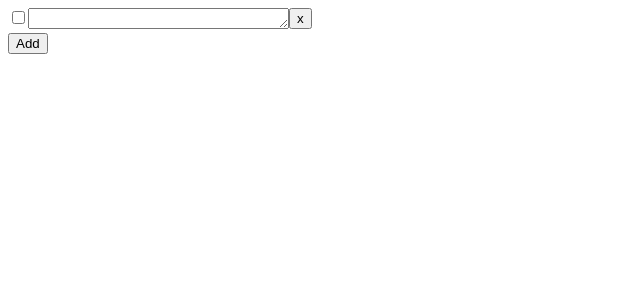
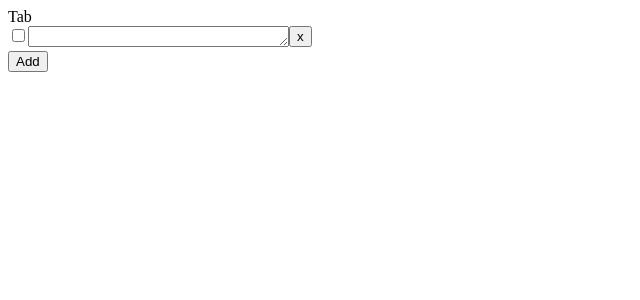
Before and after one commit to Andreyskn/todo-list-frontend, a React app: page / in a window 1280 px wide. Shown: the top 300 px of the page, without its empty margins (0-640 px from the left). Built offline with nearby package versions, Linux system fonts and the light colour scheme.

Commit message:
progress on tabs

```diff
--- a/package.json
+++ b/package.json
@@ -11,6 +11,7 @@
 		"@babel/core": "^7.1.2",
 		"@babel/plugin-proposal-class-properties": "^7.1.0",
 		"@babel/plugin-proposal-decorators": "^7.1.2",
+		"@babel/plugin-transform-runtime": "^7.1.0",
 		"@babel/preset-env": "^7.1.0",
 		"@babel/preset-react": "^7.0.0",
 		"@babel/preset-typescript": "^7.1.0",
@@ -33,6 +34,7 @@
 		"react": "^16.6.0",
 		"react-dom": "^16.6.0",
 		"react-redux": "^5.1.0",
-		"redux": "^4.0.1"
+		"redux": "^4.0.1",
+		"redux-saga": "^0.16.2"
 	}
 }
--- a/src/components/MainContainer.tsx
+++ b/src/components/MainContainer.tsx
@@ -0,0 +1,71 @@
+import React from 'react';
+import Tab from './Tab';
+import { actions } from '../store/actions';
+
+export default class MainContainer extends React.Component<any, any> {
+
+	generateId = {
+		task: () => Math.max(...this.props.tasks.map(t => t.id)) + 1,
+		tab: () => Math.max(...this.props.tabs.map(t => t.id)) + 1,
+	}
+
+	createEmptyTask = (id) => ({ id, title: '', done: false });
+
+	addTask = (tabId) => () => {
+		const { tabs, tasks, dispatch } = this.props;
+		const newTaskId = this.generateId.task();
+		const taskList = [...tasks, this.createEmptyTask(newTaskId)];
+		const tabList = tabs.map(tab => tab.id === tabId ? { ...tab, taskIds: [...tab.taskIds, newTaskId] } : tab);
+
+		dispatch(actions.addTask({ tasks: taskList, tabs: tabList }));
+	}
+
+	removeTask = (tabId) => (taskId) => () => {
+		const { tasks, tabs, dispatch } = this.props;
+
+		const activeTab = tabs.find(tab => tab.id === tabId);
+		const hasSingleTask = activeTab.taskIds.length === 1;
+
+		if (hasSingleTask && !tasks[0].title && !tasks[0].done) return;
+
+		const taskList = tasks.filter(task => task.id !== taskId);
+
+		let newTaskId;
+		if (hasSingleTask) {
+			newTaskId = this.generateId.task();
+			taskList.push(this.createEmptyTask(newTaskId));
+		}
+
+		const updateTaskIds = (taskIds) => {
+			const filtered = taskIds.filter(tId => tId !== taskId);
+			return newTaskId ? [...filtered, newTaskId] : filtered;
+		}
+		const tabList = tabs.map(tab => tab.id === tabId ? { ...tab, taskIds: updateTaskIds(tab.taskIds) } : tab);
+
+		dispatch(actions.removeTask({ tasks: taskList, tabs: tabList }));
+	}
+
+	renderTab = () => {
+		const { tabs, tasks, dispatch } = this.props;
+		const activeTab = tabs.find(tab => tab.isActive);
+		const activeTasks = activeTab.taskIds.map(taskId => tasks.find(task => task.id === taskId)); // TODO: optimize
+
+		return <Tab
+			tabId={activeTab.id}
+			title={activeTab.title}
+			tasks={activeTasks}
+			dispatch={dispatch}
+			generateId={this.generateId.task}
+			addTask={this.addTask}
+			removeTask={this.removeTask}
+		/>;
+	}
+
+	render() {
+		return (
+			<div>
+				{this.renderTab()}
+			</div>
+		)
+	}
+}
--- a/src/components/Tab.tsx
+++ b/src/components/Tab.tsx
@@ -1,13 +1,15 @@
 import React from 'react';
 import TaskList from './TaskList';
 
-export default class Tab extends React.Component {
+export default class Tab extends React.Component<any, any> {
+
 	render() {
-		const { tasks, dispatch } = this.props;
+		const { title, tabId, tasks, dispatch, addTask, removeTask } = this.props;
 
 		return (
 			<div>
-				<TaskList tasks={tasks} dispatch={dispatch} />
+				{title}
+				<TaskList tasks={tasks} dispatch={dispatch} addTask={addTask(tabId)} removeTask={removeTask(tabId)} />
 			</div>
 		)
 	}
--- a/src/components/TaskList.tsx
+++ b/src/components/TaskList.tsx
@@ -2,57 +2,31 @@ import React from 'react';
 import Task from './Task';
 import { Button } from './base-ui';
 import { actions } from '../store/actions';
-import { emptyTask } from '../utils';
 
 export default class TaskList extends React.Component<any> {
-
-	getLastId = () => Math.max(...this.props.tasks.map(t => t.id));
-
-	lastId = this.getLastId();
-
-	componentDidUpdate() {
-		this.lastId = this.getLastId();
-	}
-
-	addTask = () => {
-		const { tasks, dispatch } = this.props;
-		const taskList = [...tasks, emptyTask(++this.lastId)];
-
-		dispatch(actions.tasks.addTask(taskList));
-	}
-
-	removeTask = (id) => () => {
-		const { tasks, dispatch } = this.props;
-		if (tasks.length === 1 && !tasks[0].title && !tasks[0].done) return;
-
-		const taskList = tasks.filter(task => task.id !== id);
-		if (!taskList.length) taskList.push(emptyTask(++this.lastId));
-
-		dispatch(actions.tasks.removeTask(taskList));
-	}
 
 	toggleTask = (id) => () => {
 		const { tasks, dispatch } = this.props;
 		const taskList = tasks.map(task => task.id === id ? { ...task, done: !task.done } : task);
 
-		dispatch(actions.tasks.toggleTask(taskList));
+		dispatch(actions.toggleTask(taskList));
 	}
 
 	updateTaskTitle = (id) => (e) => {
 		const { tasks, dispatch } = this.props;
 		const title = e.target.value;
-		const taskList = tasks.map(task => task.id === id ? { ...task, title } : task);
+		const taskList = tasks.map(task => task.id === id ? { ...task, title } : task); // bug
 
-		dispatch(actions.tasks.updateTaskTitle(taskList));
+		dispatch(actions.updateTaskTitle(taskList));
 	}
 
 	render() {
-		const { tasks } = this.props;
+		const { tasks, addTask, removeTask } = this.props;
 
 		return (
 			<div>
-				{tasks.map(t => <Task key={t.id} title={t.title} done={t.done} removeTask={this.removeTask(t.id)} toggleTask={this.toggleTask(t.id)} updateTaskTitle={this.updateTaskTitle(t.id)} />)}
-				<Button text='Add' onClick={this.addTask} />
+				{tasks.map(t => <Task key={t.id} title={t.title} done={t.done} removeTask={removeTask(t.id)} toggleTask={this.toggleTask(t.id)} updateTaskTitle={this.updateTaskTitle(t.id)} />)}
+				<Button text='Add' onClick={addTask} />
 			</div>
 		)
 	}
--- a/src/index.tsx
+++ b/src/index.tsx
@@ -3,12 +3,11 @@ import ReactDOM from 'react-dom';
 import { Provider, connect } from 'react-redux';
 import store from './store';
 import TaskList from './components/TaskList';
-import Tab from './components/Tab';
 import { ApplicationState } from './store/reducer';
+import MainContainer from './components/MainContainer';
 
 const connected = {
-	TaskList: connect((state: ApplicationState) => ({ tasks: state.tasks }))(TaskList),
-	// Tab: connect((state: ApplicationState) => ({ tabs: state.tabs, tasks: state.tasks }))(Tab),
+	MainContainer: connect((state: ApplicationState) => ({ tabs: state.tabs, tasks: state.tasks }))(MainContainer),
 }
 
 class App extends React.Component<{}, {}> {
@@ -16,8 +15,7 @@ class App extends React.Component<{}, {}> {
 	render() {
 		return (
 			<Provider store={store}>
-				<connected.TaskList />
-				{/* <connected.Tab /> */}
+				<connected.MainContainer />
 			</Provider>
 		)
 	}
--- a/src/store/actions.ts
+++ b/src/store/actions.ts
@@ -1,19 +1,15 @@
 import { Task } from './reducer'
 
 export const actionTypes = {
-	tasks: {
-		ADD_TASK: '[TASKS] ADD_TASK',
-		REMOVE_TASK: '[TASKS] REMOVE_TASK',
-		TOGGLE_TASK: '[TASKS] TOGGLE_TASK',
-		UPDATE_TASK_TITLE: '[TASKS] UPDATE_TASK_TITLE'
-	},
+	ADD_TASK: '[TASKS] ADD_TASK',
+	REMOVE_TASK: '[TASKS] REMOVE_TASK',
+	TOGGLE_TASK: '[TASKS] TOGGLE_TASK',
+	UPDATE_TASK_TITLE: '[TASKS] UPDATE_TASK_TITLE',
 }
 
 export const actions = {
-	tasks: {
-		addTask: (tasks: Task[]) => ({ type: actionTypes.tasks.ADD_TASK, payload: { tasks } }),
-		removeTask: (tasks: Task[]) => ({ type: actionTypes.tasks.REMOVE_TASK, payload: { tasks } }),
-		toggleTask: (tasks: Task[]) => ({ type: actionTypes.tasks.TOGGLE_TASK, payload: { tasks } }),
-		updateTaskTitle: (tasks: Task[]) => ({ type: actionTypes.tasks.UPDATE_TASK_TITLE, payload: { tasks } }),
-	},
+	addTask: (changeSet) => ({ type: actionTypes.ADD_TASK, payload: changeSet }),
+	removeTask: (changeSet) => ({ type: actionTypes.REMOVE_TASK, payload: changeSet }),
+	toggleTask: (tasks: Task[]) => ({ type: actionTypes.TOGGLE_TASK, payload: { tasks } }),
+	updateTaskTitle: (tasks: Task[]) => ({ type: actionTypes.UPDATE_TASK_TITLE, payload: { tasks } }),
 }
--- a/src/store/index.ts
+++ b/src/store/index.ts
@@ -1,4 +1,11 @@
-import { createStore } from 'redux';
+import { createStore, applyMiddleware, compose } from 'redux';
+import createSagaMiddleware from 'redux-saga';
 import reducer from './reducer';
+import { saga } from './saga';
 
-export default createStore(reducer, undefined, (window as any).devToolsExtension && (window as any).devToolsExtension());
+const sagaMiddleware = createSagaMiddleware();
+const devToolsExt = (window as any).devToolsExtension && (window as any).devToolsExtension();
+
+export default createStore(reducer, compose(applyMiddleware(sagaMiddleware), devToolsExt));
+
+sagaMiddleware.run(saga);
--- a/src/store/reducer.ts
+++ b/src/store/reducer.ts
@@ -9,8 +9,8 @@ export type Task = {
 export type Tab = {
 	id: number,
 	title: string,
-	active: boolean,
-	tasks: number[],
+	isActive: boolean,
+	taskIds: number[],
 }
 
 export type ApplicationState = {
@@ -19,16 +19,19 @@ export type ApplicationState = {
 };
 
 const initialState: ApplicationState = {
-	tabs: [{ id: 0, title: 'Tab', active: true, tasks: [0] }],
-	tasks: [{ id: 0, title: '', done: false }]
+	tabs: [{ id: 0, title: 'Tab', isActive: true, taskIds: [0] }],
+	tasks: [
+		{ id: 0, title: '', done: false },
+		{ id: 1, title: '', done: false },
+	]
 }
 
 export default function (state = initialState, { type, payload }) {
 	switch (type) {
-		case actionTypes.tasks.ADD_TASK:
-		case actionTypes.tasks.REMOVE_TASK:
-		case actionTypes.tasks.TOGGLE_TASK:
-		case actionTypes.tasks.UPDATE_TASK_TITLE:
+		case actionTypes.ADD_TASK:
+		case actionTypes.REMOVE_TASK:
+		case actionTypes.TOGGLE_TASK:
+		case actionTypes.UPDATE_TASK_TITLE:
 			return { ...state, ...payload };
 
 		default:
--- /dev/null
+++ b/src/store/saga.ts
@@ -0,0 +1,10 @@
+import { put, takeEvery } from 'redux-saga/effects';
+import { actionTypes } from './actions';
+
+function addTask() {
+	console.log('task added');
+}
+
+export function* saga() {
+	yield takeEvery(actionTypes.ADD_TASK, addTask);
+}
```
Also changed, not shown: .babelrc, 1 other file (tests, documents, lock files or other folders).
